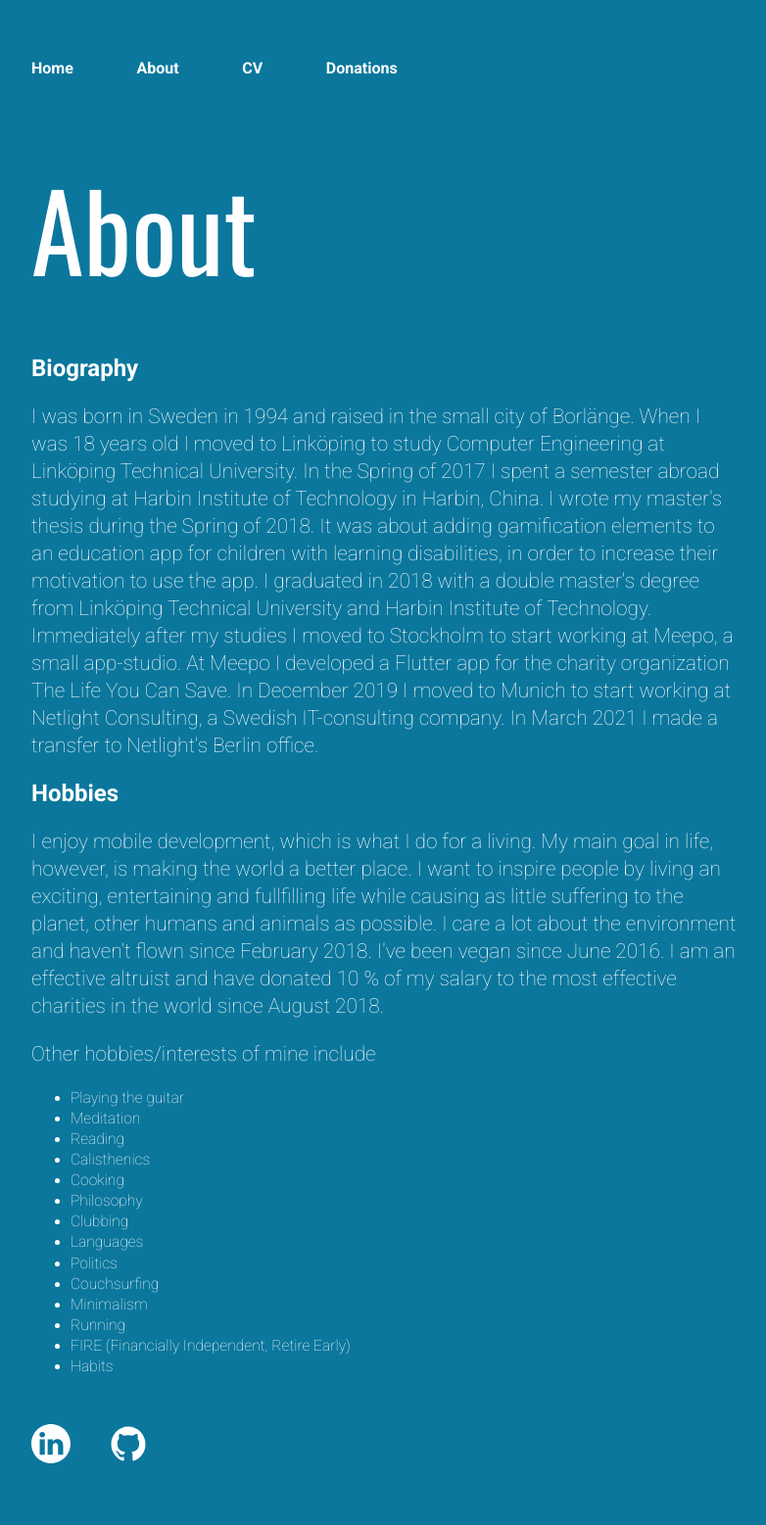
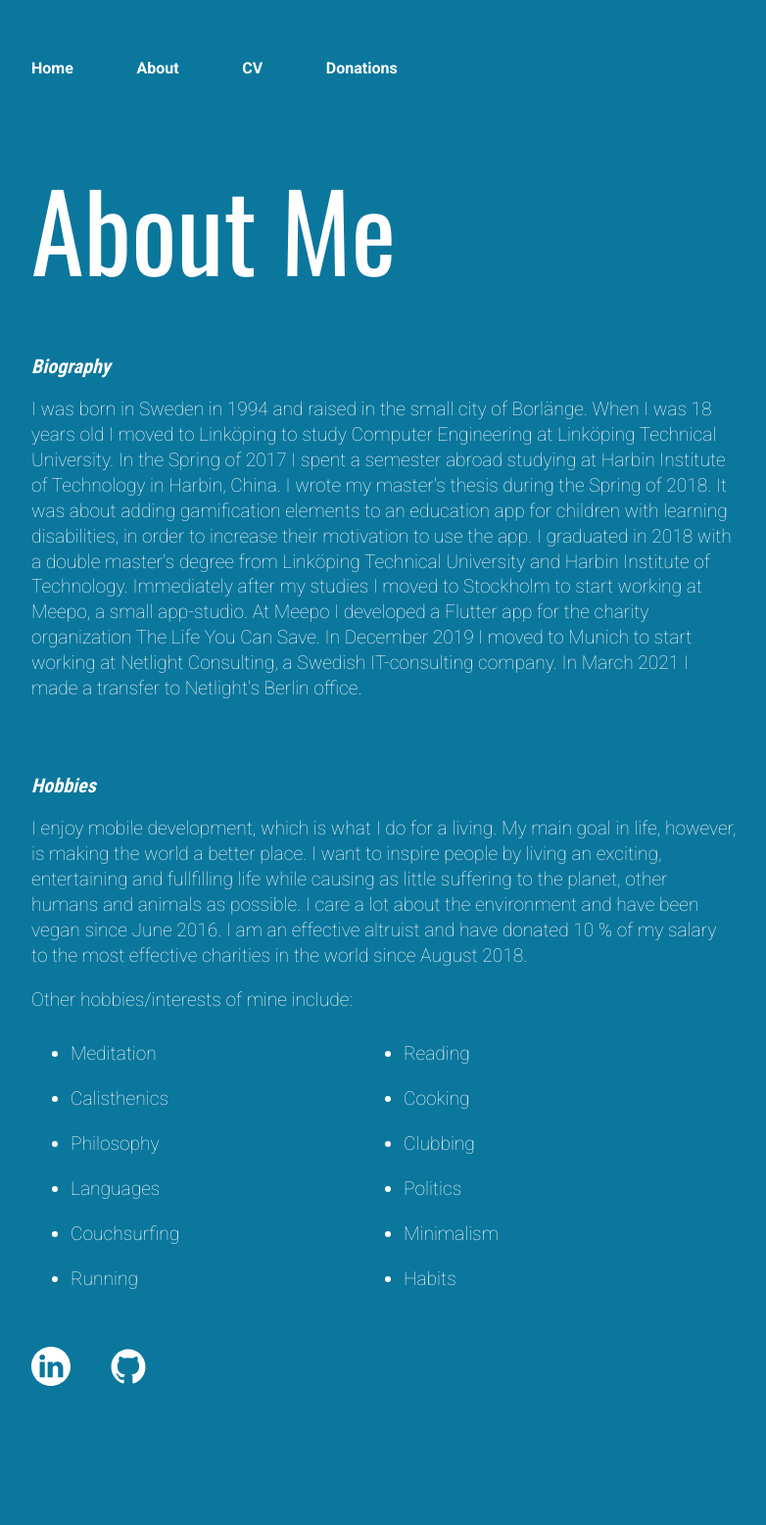
Before and after one commit to molundb/molundb.github.io, a Jekyll site: the page built from about/index.html, in a window 1280 px wide. Shown: the whole page at 98% size, without its empty margins (160-942 px from the left). Built offline with Jekyll 4.4.1, drawn with Linux system fonts in a browser that asks for light colours; after the commit the page ends 1478 px from its top, so only the background shows below that.

Commit message:
feat: improve content, fonts and margins of About

```diff
--- a/about/index.html
+++ b/about/index.html
@@ -3,7 +3,7 @@ layout: default
 title: About
 ---
       <div class="about">
-        <h1>About</h1>
+        <h1>About Me</h1>
         <h2>Biography</h2>
         <p>
           I was born in Sweden in 1994 and raised in the small city of Borlänge.
@@ -21,24 +21,22 @@ title: About
           December 2019 I moved to Munich to start working at Netlight
           Consulting, a Swedish IT-consulting company. In March 2021 I made a transfer to Netlight's Berlin office.
         </p>
+        <br>
+        <br>
         <h2>Hobbies</h2>
         <p class="hobbies">
           I enjoy mobile development, which is what I do for a living. My main goal in life, however,
           is making the world a better place. I
           want to inspire people by living an exciting, entertaining and
           fullfilling life while causing as little suffering to the planet,
-          other humans and animals as possible. I care a lot about the environment and
-          haven't flown since February 2018. I've been vegan since June 2016. I
+          other humans and animals as possible. I care a lot about the environment and have been vegan since June 2016. I
           am an effective altruist and have <a href="/donations/">donated</a> 10 % of my salary to the
           most effective charities in the world since August 2018.
         </p>
         <p>
           <div class="hobbies">
-            Other hobbies/interests of mine include
+            Other hobbies/interests of mine include:
             <ul>
-              <li>
-                Playing the guitar
-              </li>
               <li>
                 Meditation
               </li>
@@ -73,9 +71,6 @@ title: About
                 Running
               </li>
               <li>
-                FIRE (Financially Independent, Retire Early)
-              </li>
-              <li>
                 Habits
               </li>
             </ul>
--- a/css/main.css
+++ b/css/main.css
@@ -33,9 +33,14 @@ h1 {
   font-weight: 100;
   margin-block-end: 0.45em;
 }
+h2 {
+  font-family: "Roboto Condensed", "Sans-Serif";
+  font-size: 1.25em;
+  font-style: italic;
+}
 p,
 .hobbies {
-  font-size: 1.3em;
+  font-size: 1.2em;
   font-weight: lighter;
   max-width: 720px;
   line-height: 1.35;
@@ -57,6 +62,11 @@ ul.posts li {
   list-style: none;
 }
 
-.hobbies ul li {
-  font-size: 0.75em;
+.hobbies ul {
+  display: grid;
+  grid-template-columns: repeat(2, 1fr);
 }
+
+.hobbies li{
+  margin: 10px 0;
+}
```
